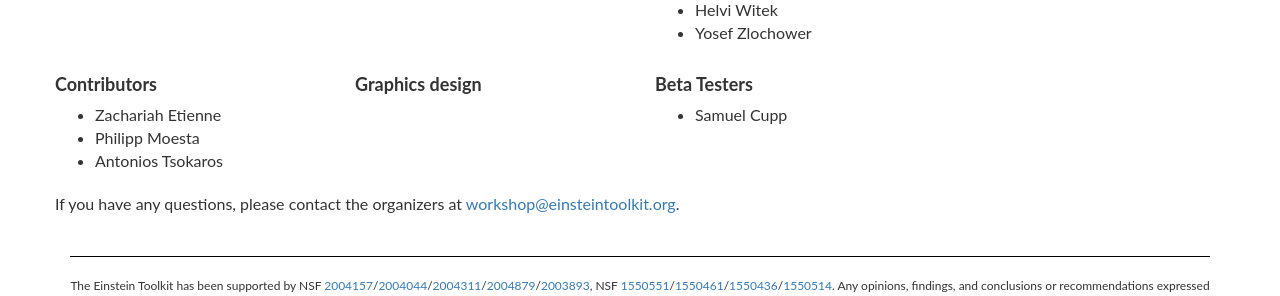
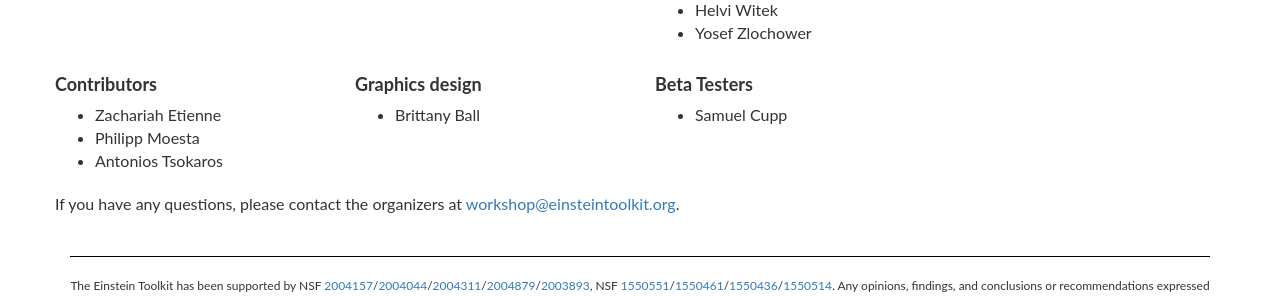
Before and after one commit to EinsteinToolkit/et2021uiuc, a Jekyll site: the page built from about.md, in a window 1280 px wide. Shown: the part 345-641 px from the top of the page. Built offline with Jekyll 4.4.1, drawn with Linux system fonts in a browser that asks for light colours.

Commit message:
Revert "about: remove Brittany Ball"
This reverts commit 9f1831d505ece8f01d0884287b6d7da362997e55.

```diff
--- a/about.md
+++ b/about.md
@@ -65,7 +65,7 @@ manualrows: true
 
 <div class="col-xs-6 col-sm-3" markdown="1">
 ## Graphics design
-<!--* Brittany Ball-->
+* Brittany Ball
 </div>
 
 <div class="col-xs-6 col-sm-3" markdown="1">
```
